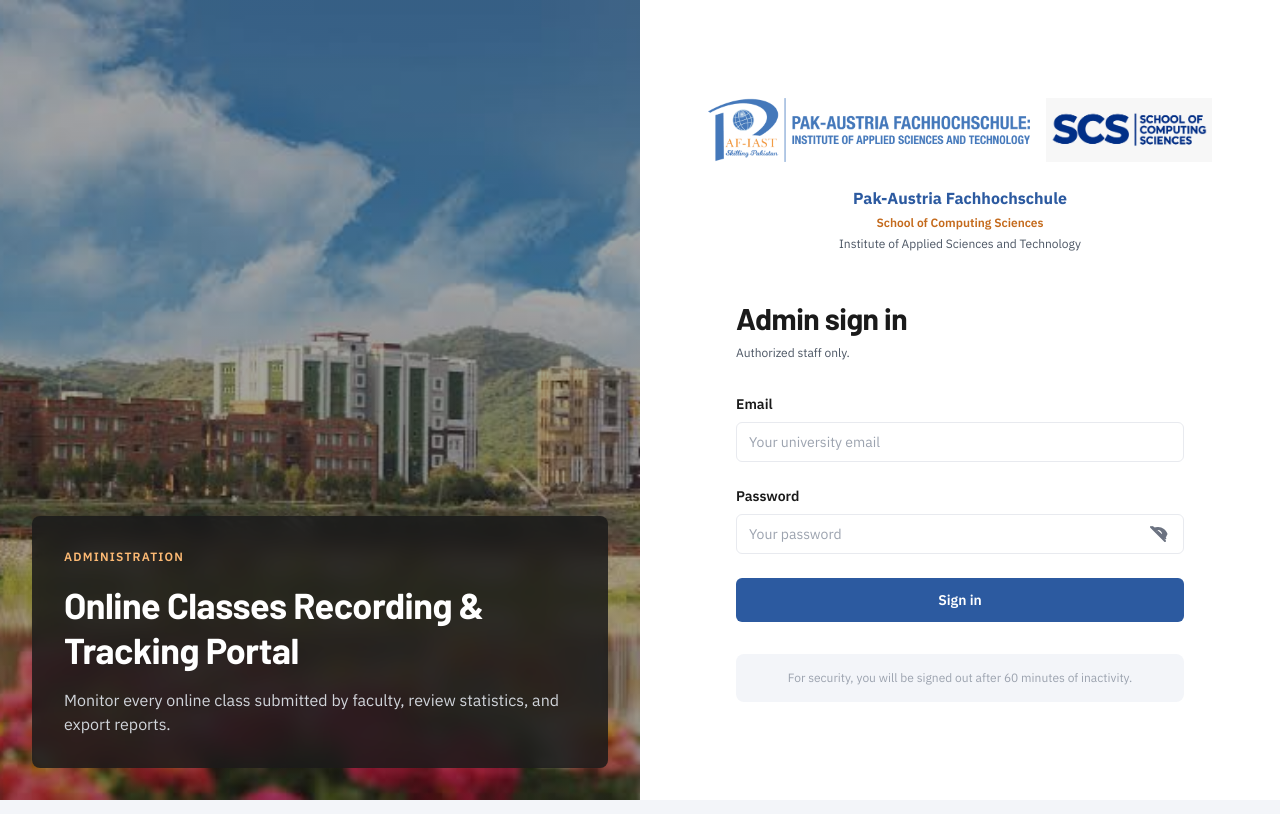
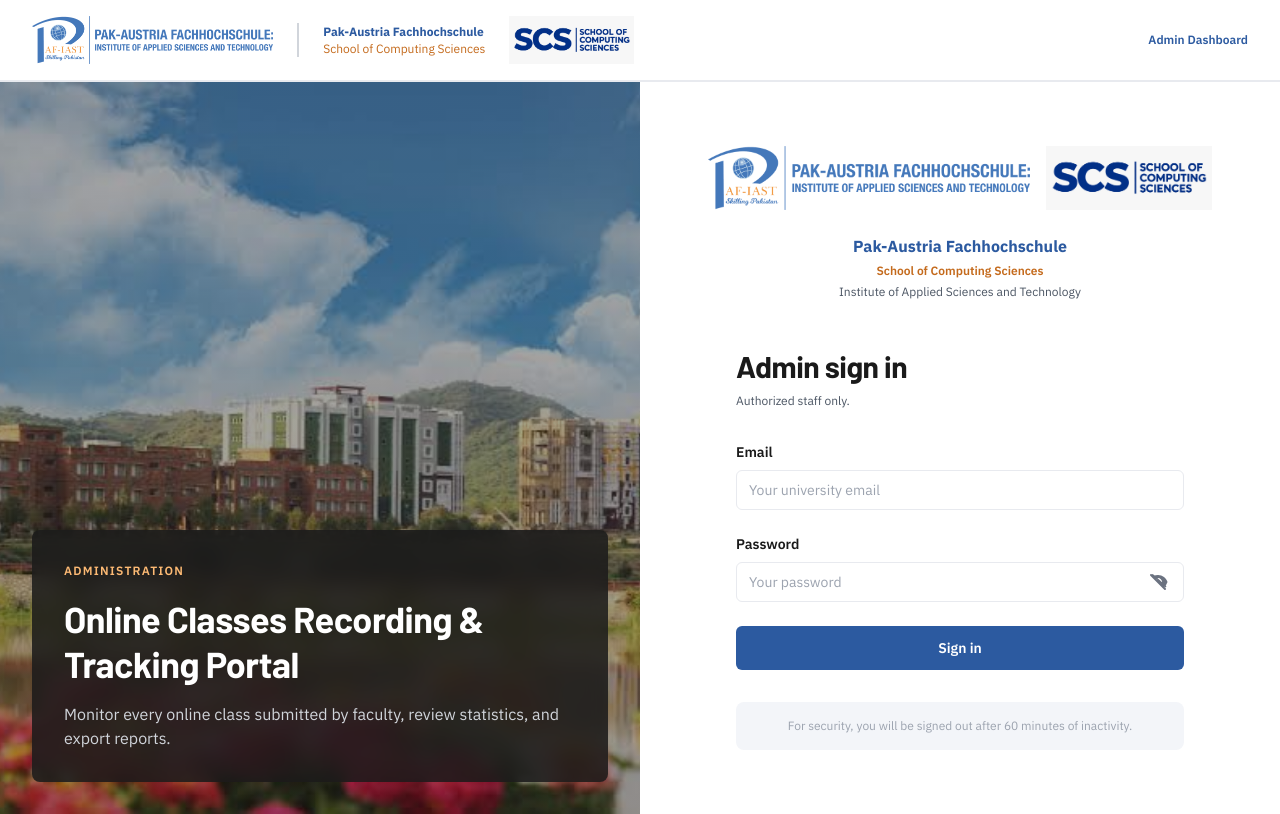
Before and after one commit to mtechproductionandmarketing-glitch/online-classes-portal, a Next.js app: page /admin in a window 1280 px wide. Built offline with nearby package versions, Linux system fonts and the light colour scheme.

Commit message:
feat: Add professional header with complete branding to admin login page
- Add header bar with PAF-IAST logo and SCS logo
- Display 'Pak-Austria Fachhochschule' and 'School of Computing Sciences'
- Match professional admin dashboard look
- Improve institutional branding visibility

```diff
--- a/src/app/admin/page.tsx
+++ b/src/app/admin/page.tsx
@@ -32,8 +32,30 @@
   }
 
   return (
-    <div className="min-h-screen flex" style={{ backgroundColor: 'var(--color-white)' }}>
-      {/* Left Side - Hero Section */}
+    <div className="min-h-screen flex flex-col" style={{ backgroundColor: 'var(--color-white)' }}>
+      {/* Header with Branding */}
+      <header className="border-b-2" style={{ borderColor: 'var(--color-gray-light)' }}>
+        <div className="px-8 py-4 flex items-center justify-between">
+          <div className="flex items-center gap-6">
+            <img src="/logos/paf-iast-logo.png" alt="PAF-IAST" className="h-12" />
+            <div className="border-l-2 border-gray-300 pl-6">
+              <p className="font-bold text-sm" style={{ color: 'var(--color-primary-blue)' }}>
+                Pak-Austria Fachhochschule
+              </p>
+              <p className="text-xs" style={{ color: 'var(--color-secondary-orange)' }}>
+                School of Computing Sciences
+              </p>
+            </div>
+            <img src="/logos/scs-logo.jpg" alt="SCS" className="h-12" />
+          </div>
+          <p className="text-sm font-semibold" style={{ color: 'var(--color-primary-blue)' }}>
+            Admin Dashboard
+          </p>
+        </div>
+      </header>
+
+      {/* Main Content */}
+      <div className="flex flex-1">
       <div
         className="hidden lg:flex lg:w-1/2 relative"
         style={{
@@ -186,6 +208,7 @@
           </div>
         </div>
       </div>
+      </div>
 
       {/* Mobile Hero Info */}
       <div className="lg:hidden fixed inset-0 pointer-events-none">
```
